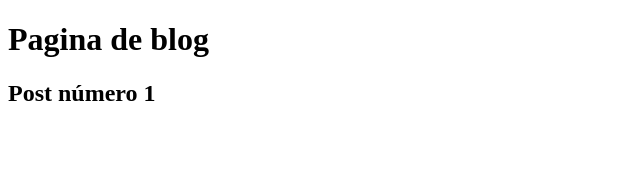
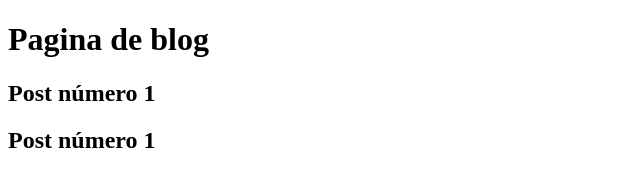
Before and after one commit to AndreAlvesP/aulagithub, a plain HTML site: page blog.html in a window 1280 px wide. Shown: the whole page, without its empty margins (0-640 px from the left). Drawn offline with Linux system fonts and the light colour scheme.

Commit message:
updat blog

```diff
--- a/blog.html
+++ b/blog.html
@@ -9,5 +9,6 @@
 <body>
     <h1>Pagina de blog</h1>
     <h2>Post número 1</h2>
+    <h2>Post número 1</h2>
 </body>
 </html>
```
